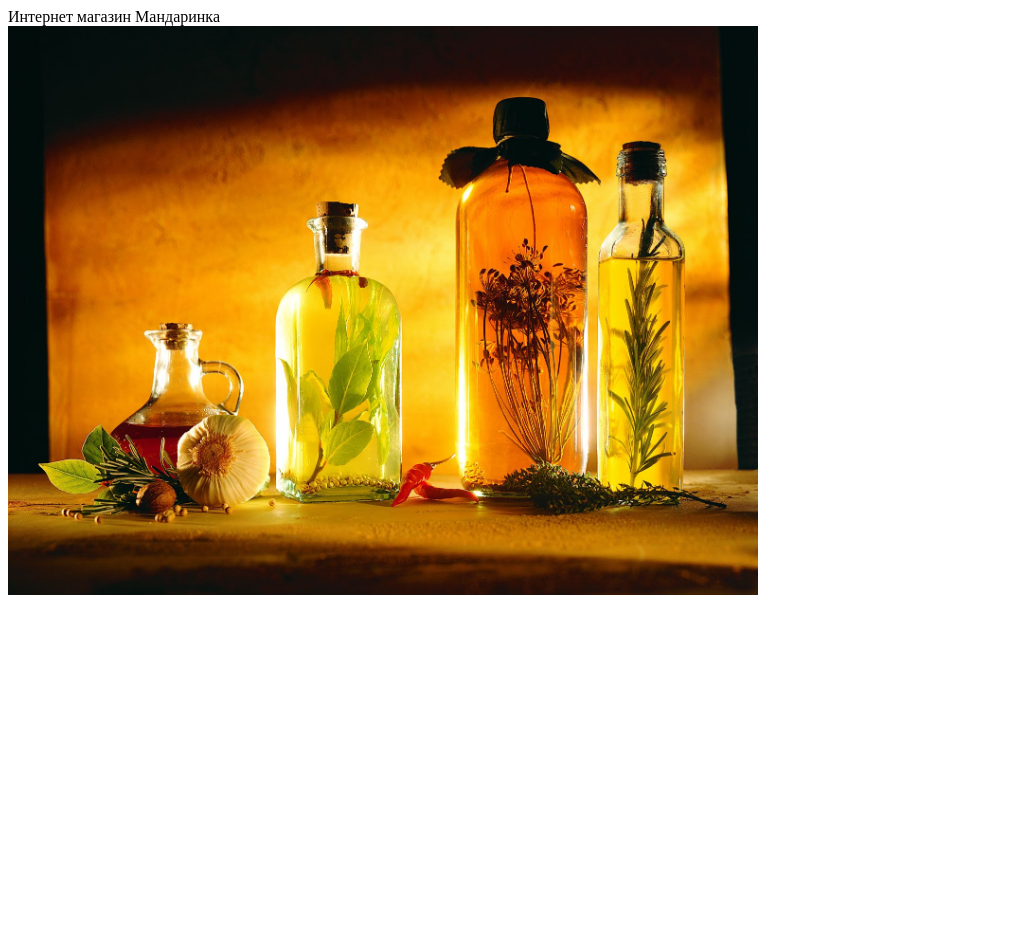
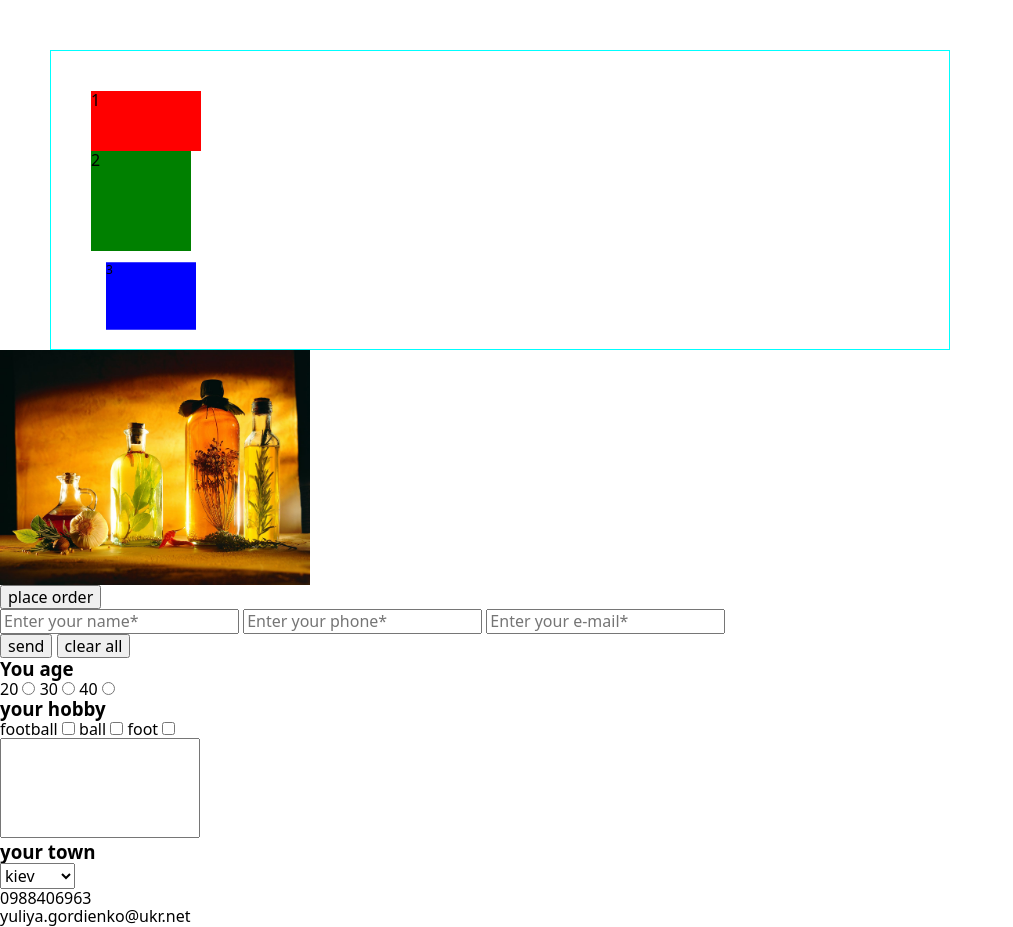
Before and after one commit to YuliaGordienko/fortesting, a plain HTML site: page index.html in a window 1280 px wide. Shown: the whole page, without its empty margins (0-1013 px from the left). Before the commit the page ends 800 px from the top, so only its background shows below. Drawn offline with nearby package versions, Linux system fonts and the light colour scheme.

Commit message:
newchanges

```diff
--- a/css/styles.css
+++ b/css/styles.css
@@ -0,0 +1,151 @@
+h1,
+h2,
+h3,
+p {
+  margin: 0;
+}
+
+img {
+  display: block;
+  max-width: 100%;
+  height: auto;
+}
+
+ul {
+  list-style: none;
+  margin: 0;
+  padding: 0;
+}
+
+a {
+  text-decoration: none;
+}
+
+.list {
+  list-style: none;
+  margin: 0;
+  padding: 0;
+}
+
+.link {
+  text-decoration: none;
+}
+
+.section {
+  margin: 0 auto;
+}
+.visualli-hidden {
+  position: absolute;
+  width: 1px;
+  height: 1px;
+  margin: -1px;
+  border: 0;
+  padding: 0;
+  white-space: nowrap;
+  clip-path: inset(100%);
+  clip: rect(0 0 0 0);
+  overflow: hidden;
+}
+.wrap {
+  width: 900px;
+  height: 300px;
+  border: 1px solid aqua;
+  padding: 40px;
+  margin-left: 50px;
+  margin-top: 50px;
+}
+.red {
+  width: 110px;
+  height: 60px;
+  background-color: red;
+  transition: background-color 500ms cubic-bezier(0.455, 0.03, 0.515, 0.955),
+    transform 500ms cubic-bezier(0.455, 0.03, 0.515, 0.955);
+}
+.green {
+  width: 100px;
+  height: 100px;
+  background-color: green;
+  animation-duration: 1000ms;
+  animation-iteration-count: 1;
+}
+.blu {
+  width: 120px;
+  height: 90px;
+  background-color: blue;
+  transform: scale(0.75);
+  transition: transform 500ms cubic-bezier(0.455, 0.03, 0.515, 0.955);
+  animation-duration: 250ms;
+}
+.blu:hover {
+  transform: scale(1);
+}
+.red:hover,
+.red:focus {
+  background-color: aqua;
+  transform: rotate(360deg);
+}
+.overlay {
+  margin: 0 auto;
+  position: absolute;
+  top: 0;
+  left: 0;
+  width: 100%;
+  height: 100%;
+  background-color: rgba(24, 226, 226, 0.5);
+  color: white;
+  transform: translateY(100%);
+  transition: transform 250ms cubic-bezier(0.455, 0.03, 0.515, 0.955);
+}
+
+.wrap-img {
+  position: relative;
+  max-width: 310px;
+  height: 100%;
+  overflow: hidden;
+}
+.wrap-img:hover .overlay {
+  transform: translateY(0);
+}
+.backdrop {
+  position: fixed;
+  top: 0;
+  left: 0;
+  width: 100%;
+  height: 100%;
+  background-color: rgba(44, 1, 1, 0.5);
+  transition: all 250ms cubic-bezier(0.455, 0.03, 0.515, 0.955);
+}
+.modal {
+  width: 500px;
+  height: 650px;
+  border-radius: 4px;
+  background-color: seashell;
+  position: absolute;
+  top: 50%;
+  left: 50%;
+  transform: translate(-50%, -50%);
+}
+.btn {
+  background-color: transparent;
+  border-radius: 50%;
+  cursor: pointer;
+  position: absolute;
+  top: 10px;
+  right: 15px;
+}
+.is-hidden {
+  opacity: 0;
+  visibility: hidden;
+  pointer-events: none;
+}
+ul {
+  list-style: none;
+}
+.age {
+  margin: 0 auto;
+}
+.user-mess {
+  resize: none;
+  width: 200px;
+  height: 100px;
+}
--- a/index.html
+++ b/index.html
@@ -1,18 +1,90 @@
 <!DOCTYPE html>
-<html lang="en">
+<html lang="ru">
+
 <head>
-    <meta charset="UTF-8">
-    <meta name="viewport" content="width=device-width, initial-scale=1.0">
-    <title>Testtesttest</title>
+    <meta charset="UTF-8" />
+    <meta name="viewport" content="width=device-width, initial-scale=1.0" />
+    <title>Webstudio</title>
+    <link rel="stylesheet" href="https://cdnjs.cloudflare.com/ajax/libs/modern-normalize/1.0.0/modern-normalize.min.css"
+        integrity="sha512-ISS7cAi1PEhQ8jnbJpJZMd29NlhNj4AWYyLOSp2CE/CsHxTCu+r+t0D2yoJudVrd0/8fTVPUVDzY5Tvli75u/g=="
+        crossorigin="anonymous" />
+    <link rel="preconnect" href="https://fonts.gstatic.com">
+    <link
+        href="https://fonts.googleapis.com/css2?family=Raleway:wght@700&family=Roboto:wght@400;500;700;900&display=swap"
+        rel="stylesheet">
+        <link rel="stylesheet" href="https://cdnjs.cloudflare.com/ajax/libs/animate.css/4.1.1/animate.min.css" />
+    <link rel="stylesheet" href="./css/styles.css" />
+
 </head>
 <body>
+<div class="wrap">
+    <div class="red">1</div>
+    <div class="green animate__bounce">2</div>
+    <div class="blu">3</div>
+</div>
 
-    <header> Интернет магазин Мандаринка </header>
 
-    <nav>
-        <img src="./images/ef_masla.jpg" alt="фото масел" width="750">
+<div class="wrap-img">
+    <img src="./images/ef_masla.jpg" width="310 px" height="300 px" alt="">
+<p class="overlay">Lorem ipsum dolor sit amet consectetur adipisicing elit. Minus maxime repudiandae in, itaque voluptatem laborum perspiciatis quam maiores a voluptate nam obcaecati libero,
+     eum numquam esse autem eligendi soluta vitae?</p>
 
-    </nav>
+    </div>
+<button class="open-btn" type="button" data-modal-open>place order</button>
 
+        <form action="#" class="modal-forma">
+            <input name="user-name" type="text" placeholder="Enter your name*" minlength="2" required>
+            <input name="user-phone" type="tel" placeholder="Enter your phone*" required>
+            <input name="user-mail" type="email" placeholder="Enter your e-mail*" required>
+            <div>
+                <button type="submit">send</button>
+                <button type="reset">clear all</button>
+            </div>
+            <section class="age">
+                <h3>You age</h3>
+                <label for="20-age">20</label>
+                <input id="20-age" name="user-age" type="radio" value="20">
+                30
+                <input name="user-age" type="radio" value="30">
+                40
+                <input name="user-age" type="radio" value="40">
+
+                <h3>your hobby</h3>
+                football
+                <input name="user-hobby" type="checkbox" value="football">
+                ball
+                <input name="user-hobby" type="checkbox" value="ball">
+                foot
+                <input name="user-hobby" type="checkbox" value="foot">
+
+            </section>
+            <textarea name="user-messege" class="user-mess"></textarea>
+            <h3>your town</h3>
+            <select>
+                <option>kiev</option>
+                <option>lvov</option>
+                <option>odessa</option>
+                <option>uman</option>
+                <option>dnepr</option>
+            </select>
+            <footer>
+                <ul>
+                    <li>0988406963</li>
+                    <li>yuliya.gordienko@ukr.net</li>
+                </ul>
+        </form>
+     </footer>
+
+
+     <div class="backdrop is-hidden" data-modal>
+     <div class="modal">
+         <button type="button" class="btn" data-modal-close>X</button>
+        <strong>Оставьте свои данные, мы вам перезвоним</strong>
+
+        </div>
+     </div>
+
+
+    <script src="./js/modal.js"></script>
 </body>
 </html>
--- /dev/null
+++ b/js/modal.js
@@ -0,0 +1,14 @@
+(() => {
+  const refs = {
+    openModalBtn: document.querySelector('[data-modal-open]'),
+    closeModalBtn: document.querySelector('[data-modal-close]'),
+    modal: document.querySelector('[data-modal]'),
+  };
+
+  refs.openModalBtn.addEventListener('click', toggleModal);
+  refs.closeModalBtn.addEventListener('click', toggleModal);
+
+  function toggleModal() {
+    refs.modal.classList.toggle('is-hidden');
+  }
+})();
```
